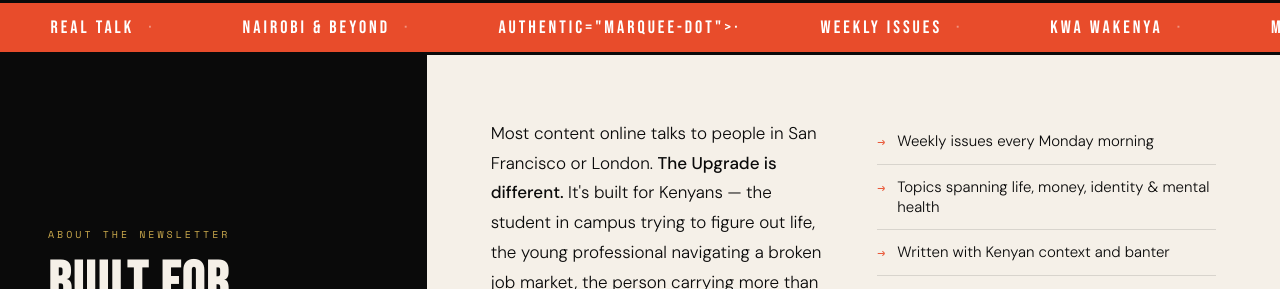
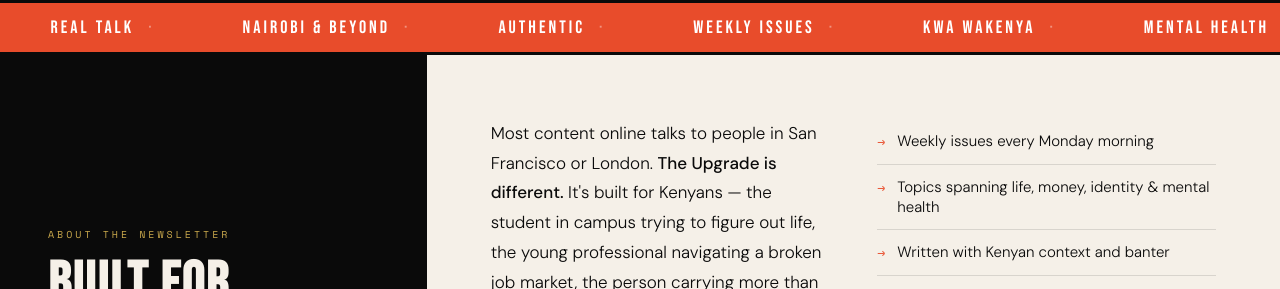
Before and after one commit to Mwesh2004/the-upgrade, a website built with Vite: page index.html in a window 1280 px wide. Shown: the part 811-1100 px from the top of the page. Built offline with nearby package versions, Linux system fonts and the light colour scheme; files whose address does not match are found by name; a web font is replaced by a local one.

Commit message:
Update index.html

```diff
--- a/index.html
+++ b/index.html
@@ -248,8 +248,8 @@
       Nairobi & Beyond <span class="marquee-dot">·</span>
     </span>
 
-    <span class="marquee-item">
-      Authentic="marquee-dot">·</span>
+   <span class="marquee-item">
+            Authentic <span class="marquee-dot">·</span>
     </span>
 
     <span class="marquee-item">
```
